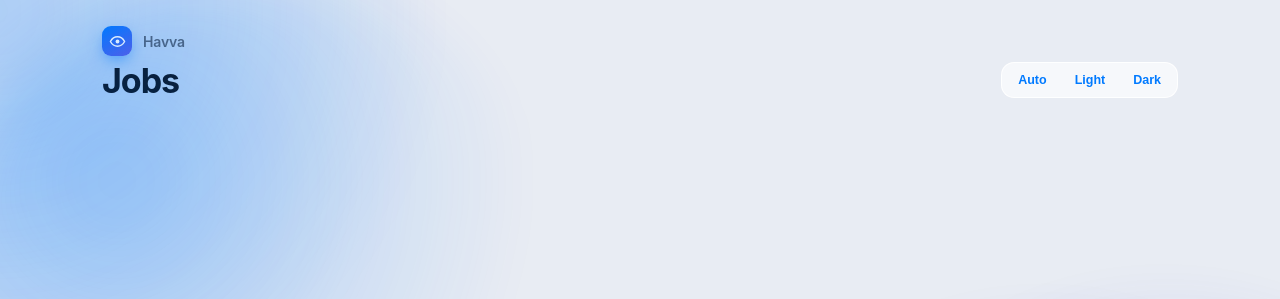
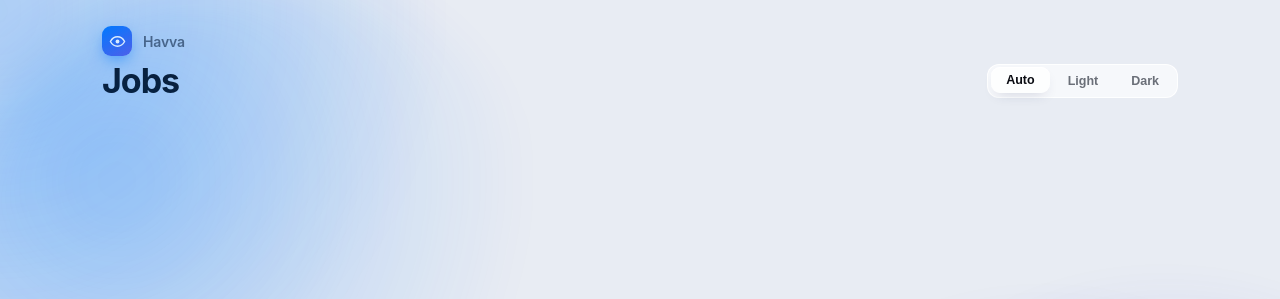
Before and after one commit to AmirhosseinKhanlari/Havva, a FastAPI app: template pipeline/web/templates/jobs.html in a window 1280 px wide; the page is wider, and only the part inside the window is pictured. Shown: the top 299 px of that part. Run offline with FastAPI, Linux system fonts and the light colour scheme; the template is opened without the code that fills it, so the values that code supplies are empty; some libraries are stand-ins or nearby versions.

Commit message:
web: iOS segmented control for theme toggle (raised active segment)
The Auto/Light/Dark toggle now marks the active option with a raised, shadowed
pill (pops on select) and tracks the current theme on load; segments animate on
press. Fixes the indistinct, borderless look.

Co-Authored-By: Claude Opus 4.8 <noreply@anthropic.com>

```diff
--- a/pipeline/web/static/console.css
+++ b/pipeline/web/static/console.css
@@ -152,6 +152,12 @@ pre{margin:0;white-space:pre-wrap;word-break:break-word;font-family:'SF Mono',ui
 .navbar a.on{color:var(--accent);background:var(--field)}
 .navbar a .ico{font-size:17px;line-height:1}
 
+/* iOS segmented control (theme toggle) */
+.segmented{display:inline-flex;padding:3px;gap:3px;border-radius:12px;background:var(--field);border:1px solid var(--field-brd)}
+.segmented .seg{border:none;background:transparent;color:var(--ink2);font-size:12.5px;font-weight:600;padding:6px 15px;border-radius:9px;cursor:pointer;transition:transform .12s ease,background .18s ease,box-shadow .18s ease,color .18s ease}
+.segmented .seg:active{transform:scale(.93)}
+.segmented .seg.on{color:var(--ink);background:var(--glass2);box-shadow:0 1px 0 var(--glass-hi) inset,0 6px 14px -6px var(--shadow);transform:translateY(-1px)}
+
 .grid2{display:grid;grid-template-columns:repeat(auto-fit,minmax(300px,1fr));gap:16px}
 .hlist{display:flex;flex-direction:column;gap:10px}
 .hitem{display:flex;align-items:center;gap:11px}
--- a/pipeline/web/templates/base.html
+++ b/pipeline/web/templates/base.html
@@ -10,9 +10,14 @@
   <script src="https://unpkg.com/htmx.org@1.9.12/dist/ext/sse.js"></script>
   <script>
     (function(){try{var t=localStorage.getItem('havva-theme');if(t)document.documentElement.setAttribute('data-theme',t);}catch(e){}})();
+    function markTheme(t){var els=document.querySelectorAll('#theme-seg .seg');
+      for(var i=0;i<els.length;i++){els[i].classList.toggle('on', els[i].getAttribute('data-theme-val')===t);}}
     function setTheme(t){try{localStorage.setItem('havva-theme',t);}catch(e){}
       if(t==='auto')document.documentElement.removeAttribute('data-theme');
-      else document.documentElement.setAttribute('data-theme',t);}
+      else document.documentElement.setAttribute('data-theme',t);
+      markTheme(t);}
+    document.addEventListener('DOMContentLoaded',function(){var t='auto';
+      try{t=localStorage.getItem('havva-theme')||'auto';}catch(e){} markTheme(t);});
     // Ask for notification permission on the first click (a user gesture), so
     // job-completion notifications can fire.
     document.addEventListener('click', function once(){
@@ -30,10 +35,10 @@
         <h1 class="title">{% block h1 %}Console{% endblock %}</h1>
         {% block subtitle %}{% endblock %}
       </div>
-      <div style="display:flex;padding:3px;gap:2px;border-radius:13px;background:var(--field);border:1px solid var(--field-brd)">
-        <button class="pill small" style="background:none;border:none" onclick="setTheme('auto')">Auto</button>
-        <button class="pill small" style="background:none;border:none" onclick="setTheme('light')">Light</button>
-        <button class="pill small" style="background:none;border:none" onclick="setTheme('dark')">Dark</button>
+      <div class="segmented" id="theme-seg">
+        <button class="seg" data-theme-val="auto" onclick="setTheme('auto')">Auto</button>
+        <button class="seg" data-theme-val="light" onclick="setTheme('light')">Light</button>
+        <button class="seg" data-theme-val="dark" onclick="setTheme('dark')">Dark</button>
       </div>
     </div>
     {% block content %}{% endblock %}
```
